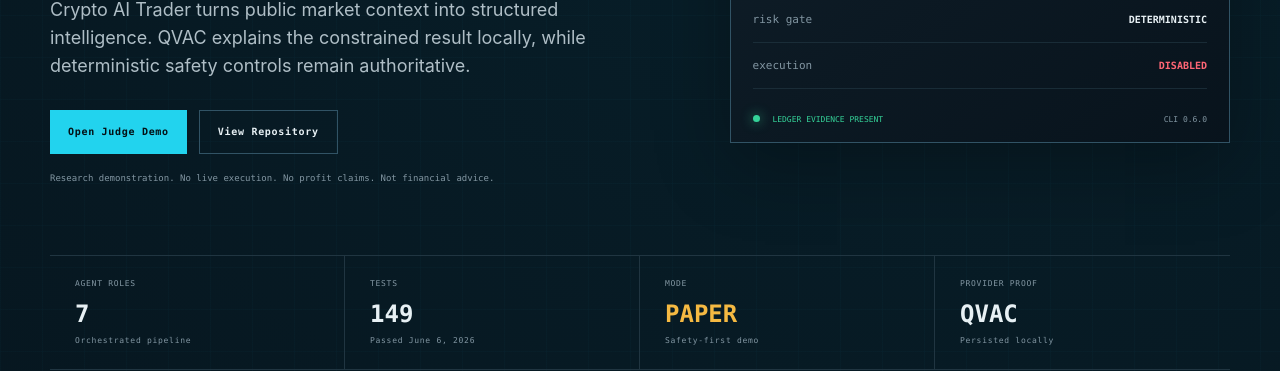
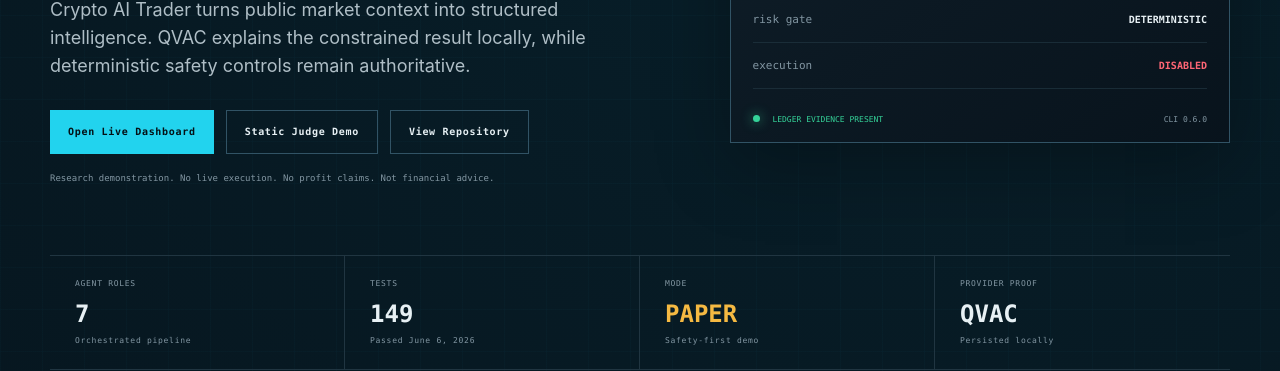
Before and after one commit to asroryandesfar-art/crypto-ai-trader, a plain HTML site: page docs/index.html in a window 1280 px wide. Shown: the part 447-818 px from the top of the page. Drawn offline with Linux system fonts and the light colour scheme.

Commit message:
feat: add streamlit cloud deployment files and update judge access in docs

```diff
--- a/docs/index.html
+++ b/docs/index.html
@@ -24,7 +24,7 @@
         <p class="eyebrow"><span class="status-dot"></span> VERIFIED LOCAL EDGE AI / PAPER MODE</p>
         <h1>Seven agents.<br><span>One auditable decision.</span></h1>
         <p class="hero-text">Crypto AI Trader turns public market context into structured intelligence. QVAC explains the constrained result locally, while deterministic safety controls remain authoritative.</p>
-        <div class="hero-actions"><a class="button primary" href="demo.html">Open Judge Demo</a><a class="button secondary" href="https://github.com/asroryandesfar-art/crypto-ai-trader">View Repository</a></div>
+        <div class="hero-actions"><a class="button primary" href="https://crypto-ai-trader-qvac.streamlit.app" target="_blank">Open Live Dashboard</a><a class="button secondary" href="demo.html">Static Judge Demo</a><a class="button secondary" href="https://github.com/asroryandesfar-art/crypto-ai-trader">View Repository</a></div>
         <p class="disclaimer">Research demonstration. No live execution. No profit claims. Not financial advice.</p>
       </div>
       <aside class="terminal-card">
```
Also changed, not shown: packages.txt (added), requirements_streamlit.txt (added).
